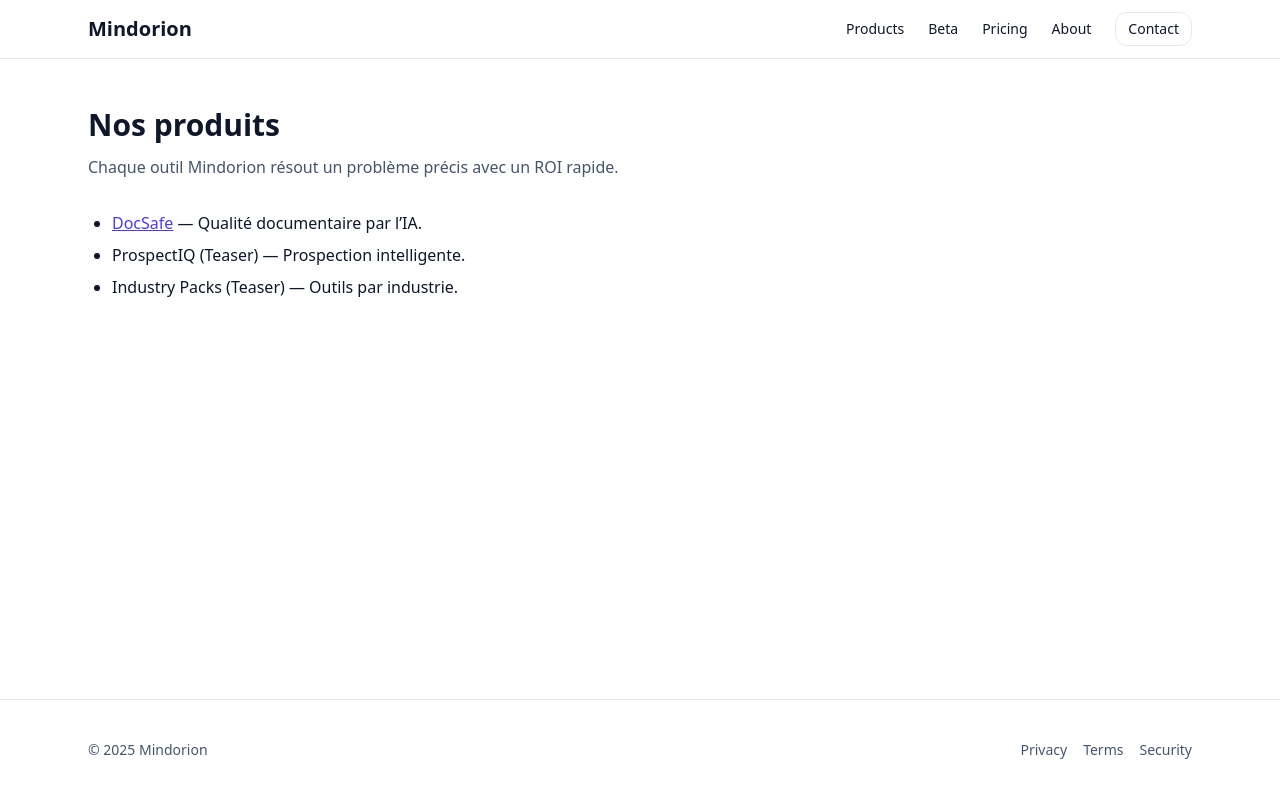
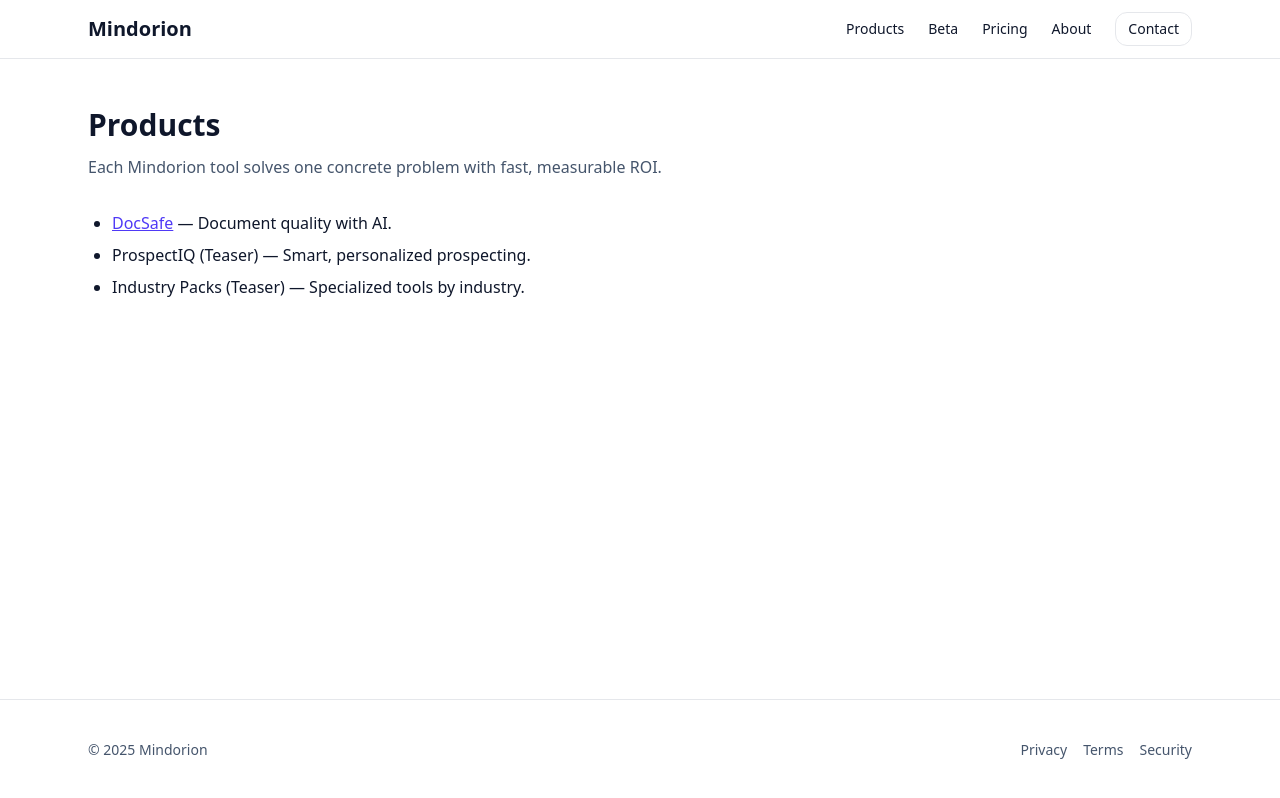
Before and after one commit to Docsafecompany/nextjs-enterprise-mindorion, a Next.js app: page /products in a window 1280 px wide. Built offline with nearby package versions, Linux system fonts and the light colour scheme.

Commit message:
Update page.tsx

```diff
--- a/app/products/page.tsx
+++ b/app/products/page.tsx
@@ -1,12 +1,14 @@
-export default function Page(){
+export default function Page() {
   return (
     <div className="mx-auto max-w-6xl px-6 py-12">
-      <h1 className="text-3xl font-bold">Nos produits</h1>
-      <p className="mt-3 text-slate-600">Chaque outil Mindorion résout un problème précis avec un ROI rapide.</p>
+      <h1 className="text-3xl font-bold">Products</h1>
+      <p className="mt-3 text-slate-600">
+        Each Mindorion tool solves one concrete problem with fast, measurable ROI.
+      </p>
       <ul className="mt-8 list-disc pl-6 space-y-2">
-        <li><a className="text-indigo-600 underline" href="/products/docsafe">DocSafe</a> — Qualité documentaire par l’IA.</li>
-        <li>ProspectIQ (Teaser) — Prospection intelligente.</li>
-        <li>Industry Packs (Teaser) — Outils par industrie.</li>
+        <li><a className="text-indigo-600 underline" href="/products/docsafe">DocSafe</a> — Document quality with AI.</li>
+        <li>ProspectIQ (Teaser) — Smart, personalized prospecting.</li>
+        <li>Industry Packs (Teaser) — Specialized tools by industry.</li>
       </ul>
     </div>
   );
```
